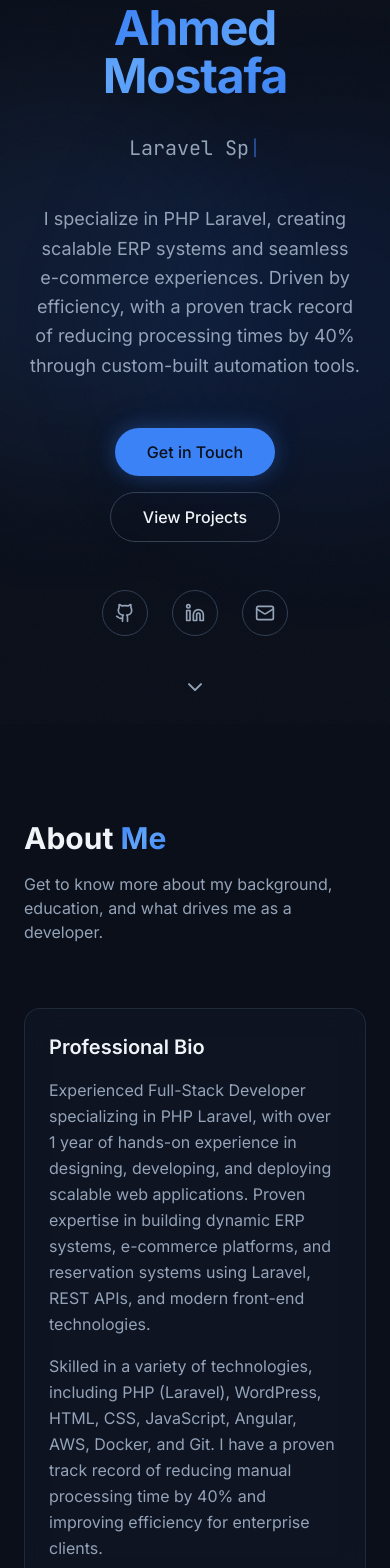
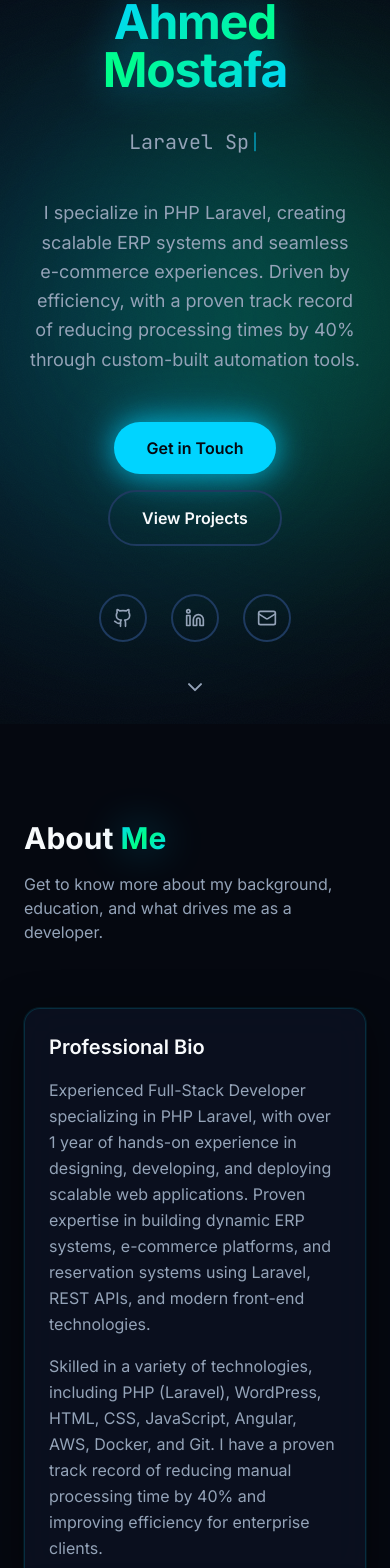
Before and after one commit to ahmedessawy10/porfolio, a Next.js app: page / in a window 390 px wide. Shown: the part 120-1688 px from the top of the page. Built offline with nearby package versions, Linux system fonts and the light colour scheme.

Commit message:
feat: enhance portfolio with saturated colors, shadows, and animations
Update primary color, add deep shadows, and introduce new animations.

Co-authored-by: ahmed_mostaffa_essawy <60954792+ahmedessawy10@users.noreply.github.com>

```diff
--- a/app/globals.css
+++ b/app/globals.css
@@ -1,18 +1,18 @@
 @import "tailwindcss";
 
 @theme inline {
-  --color-background: #0a0f1a;
-  --color-foreground: #f0f4f8;
-  --color-muted: #1e293b;
+  --color-background: #050810;
+  --color-foreground: #f8fafc;
+  --color-muted: #0f172a;
   --color-muted-foreground: #94a3b8;
-  --color-card: #111827;
-  --color-card-foreground: #f0f4f8;
-  --color-border: #334155;
-  --color-primary: #3b82f6;
-  --color-primary-foreground: #0a0f1a;
-  --color-accent: #2563eb;
-  --color-accent-foreground: #f0f4f8;
-  --color-ring: #3b82f6;
+  --color-card: #0c1222;
+  --color-card-foreground: #f8fafc;
+  --color-border: #1e3a5f;
+  --color-primary: #00d4ff;
+  --color-primary-foreground: #050810;
+  --color-accent: #0ea5e9;
+  --color-accent-foreground: #f8fafc;
+  --color-ring: #00d4ff;
   --radius: 0.75rem;
   --font-sans: "Inter", ui-sans-serif, system-ui, sans-serif;
   --font-mono: "JetBrains Mono", ui-monospace, monospace;
@@ -23,8 +23,8 @@ html {
 }
 
 body {
-  background-color: #0a0f1a;
-  color: #f0f4f8;
+  background-color: #050810;
+  color: #f8fafc;
   font-family: var(--font-sans);
 }
 
@@ -41,29 +41,53 @@ body {
 
 /* Glassmorphism utility */
 .glass {
-  background: rgba(17, 24, 39, 0.6);
-  backdrop-filter: blur(16px);
-  border: 1px solid rgba(51, 65, 85, 0.5);
+  background: rgba(12, 18, 34, 0.8);
+  backdrop-filter: blur(20px);
+  border: 1px solid rgba(0, 212, 255, 0.15);
+  box-shadow:
+    0 8px 32px rgba(0, 0, 0, 0.4),
+    0 0 0 1px rgba(0, 212, 255, 0.05),
+    inset 0 1px 0 rgba(255, 255, 255, 0.05);
 }
 
 /* Gradient text */
 .gradient-text {
-  background: linear-gradient(135deg, #3b82f6 0%, #60a5fa 50%, #3b82f6 100%);
+  background: linear-gradient(135deg, #00d4ff 0%, #00ff88 50%, #00d4ff 100%);
   -webkit-background-clip: text;
   -webkit-text-fill-color: transparent;
   background-clip: text;
+  filter: drop-shadow(0 0 20px rgba(0, 212, 255, 0.4));
 }
 
 /* Glow effect */
 .glow {
-  box-shadow: 0 0 20px rgba(59, 130, 246, 0.3),
-              0 0 40px rgba(59, 130, 246, 0.1);
+  box-shadow:
+    0 0 20px rgba(0, 212, 255, 0.5),
+    0 0 40px rgba(0, 212, 255, 0.3),
+    0 0 60px rgba(0, 212, 255, 0.1),
+    0 4px 20px rgba(0, 0, 0, 0.4);
+}
+
+/* Card hover shadow */
+.card-shadow {
+  box-shadow:
+    0 10px 40px rgba(0, 0, 0, 0.5),
+    0 0 0 1px rgba(0, 212, 255, 0.1);
+  transition: all 0.4s cubic-bezier(0.4, 0, 0.2, 1);
+}
+
+.card-shadow:hover {
+  box-shadow:
+    0 20px 60px rgba(0, 0, 0, 0.6),
+    0 0 30px rgba(0, 212, 255, 0.15),
+    0 0 0 1px rgba(0, 212, 255, 0.2);
+  transform: translateY(-4px);
 }
 
 /* Selection */
 ::selection {
-  background: rgba(59, 130, 246, 0.3);
-  color: #f0f4f8;
+  background: rgba(0, 212, 255, 0.3);
+  color: #f8fafc;
 }
 
 /* Scrollbar */
@@ -72,14 +96,54 @@ body {
 }
 
 ::-webkit-scrollbar-track {
-  background: #0a0f1a;
+  background: #050810;
 }
 
 ::-webkit-scrollbar-thumb {
-  background: #334155;
+  background: linear-gradient(180deg, #00d4ff 0%, #0ea5e9 100%);
   border-radius: 4px;
 }
 
 ::-webkit-scrollbar-thumb:hover {
-  background: #94a3b8;
+  background: linear-gradient(180deg, #00ff88 0%, #00d4ff 100%);
 }
+
+/* Pulse animation for buttons */
+@keyframes pulse-glow {
+  0%, 100% {
+    box-shadow:
+      0 0 20px rgba(0, 212, 255, 0.5),
+      0 0 40px rgba(0, 212, 255, 0.3);
+  }
+  50% {
+    box-shadow:
+      0 0 30px rgba(0, 212, 255, 0.7),
+      0 0 60px rgba(0, 212, 255, 0.4);
+  }
+}
+
+.pulse-glow {
+  animation: pulse-glow 2s ease-in-out infinite;
+}
+
+/* Floating animation */
+@keyframes float {
+  0%, 100% { transform: translateY(0px); }
+  50% { transform: translateY(-10px); }
+}
+
+.float {
+  animation: float 3s ease-in-out infinite;
+}
+
+/* Shimmer effect */
+@keyframes shimmer {
+  0% { background-position: -200% 0; }
+  100% { background-position: 200% 0; }
+}
+
+.shimmer {
+  background: linear-gradient(90deg, transparent 0%, rgba(0, 212, 255, 0.1) 50%, transparent 100%);
+  background-size: 200% 100%;
+  animation: shimmer 3s linear infinite;
+}
--- a/components/about.tsx
+++ b/components/about.tsx
@@ -41,7 +41,8 @@ export function About() {
             initial={{ opacity: 0, y: 40 }}
             animate={isInView ? { opacity: 1, y: 0 } : {}}
             transition={{ duration: 0.6, delay: 0.1 }}
-            className="md:col-span-2 glass rounded-2xl p-6 md:p-8"
+            whileHover={{ y: -5, transition: { duration: 0.3 } }}
+            className="md:col-span-2 glass rounded-2xl p-6 md:p-8 card-shadow hover:shadow-[0_20px_60px_rgba(0,0,0,0.6),0_0_30px_rgba(0,212,255,0.15)]"
           >
             <h3 className="text-xl font-semibold mb-4 text-foreground">
               Professional Bio
@@ -66,9 +67,15 @@ export function About() {
             initial={{ opacity: 0, y: 40 }}
             animate={isInView ? { opacity: 1, y: 0 } : {}}
             transition={{ duration: 0.6, delay: 0.2 }}
-            className="glass rounded-2xl p-6 flex flex-col justify-between"
+            whileHover={{ y: -5, scale: 1.02, transition: { duration: 0.3 } }}
+            className="glass rounded-2xl p-6 flex flex-col justify-between card-shadow"
           >
-            <MapPin className="h-8 w-8 text-primary mb-4" />
+            <motion.div
+              animate={{ y: [0, -5, 0] }}
+              transition={{ duration: 2, repeat: Infinity, ease: "easeInOut" }}
+            >
+              <MapPin className="h-8 w-8 text-primary drop-shadow-[0_0_10px_rgba(0,212,255,0.5)]" />
+            </motion.div>
             <div>
               <p className="text-sm text-muted-foreground mb-1">Based in</p>
               <p className="text-xl font-semibold text-foreground">
@@ -82,9 +89,10 @@ export function About() {
             initial={{ opacity: 0, y: 40 }}
             animate={isInView ? { opacity: 1, y: 0 } : {}}
             transition={{ duration: 0.6, delay: 0.3 }}
-            className="glass rounded-2xl p-6"
+            whileHover={{ y: -5, scale: 1.02, transition: { duration: 0.3 } }}
+            className="glass rounded-2xl p-6 card-shadow"
           >
-            <GraduationCap className="h-8 w-8 text-primary mb-4" />
+            <GraduationCap className="h-8 w-8 text-primary mb-4 drop-shadow-[0_0_10px_rgba(0,212,255,0.5)]" />
             <p className="text-sm text-muted-foreground mb-1">Education</p>
             <p className="text-lg font-semibold text-foreground mb-2">
               Bachelor of Computer Science
@@ -99,9 +107,10 @@ export function About() {
             initial={{ opacity: 0, y: 40 }}
             animate={isInView ? { opacity: 1, y: 0 } : {}}
             transition={{ duration: 0.6, delay: 0.4 }}
-            className="glass rounded-2xl p-6"
+            whileHover={{ y: -5, scale: 1.02, transition: { duration: 0.3 } }}
+            className="glass rounded-2xl p-6 card-shadow"
           >
-            <Award className="h-8 w-8 text-primary mb-4" />
+            <Award className="h-8 w-8 text-primary mb-4 drop-shadow-[0_0_10px_rgba(0,212,255,0.5)]" />
             <p className="text-sm text-muted-foreground mb-1">Certification</p>
             <p className="text-lg font-semibold text-foreground mb-2">
               Intensive Training Program
@@ -116,9 +125,10 @@ export function About() {
             initial={{ opacity: 0, y: 40 }}
             animate={isInView ? { opacity: 1, y: 0 } : {}}
             transition={{ duration: 0.6, delay: 0.5 }}
-            className="glass rounded-2xl p-6"
+            whileHover={{ y: -5, scale: 1.02, transition: { duration: 0.3 } }}
+            className="glass rounded-2xl p-6 card-shadow"
           >
-            <Calendar className="h-8 w-8 text-primary mb-4" />
+            <Calendar className="h-8 w-8 text-primary mb-4 drop-shadow-[0_0_10px_rgba(0,212,255,0.5)]" />
             <p className="text-sm text-muted-foreground mb-3">Languages</p>
             <div className="flex flex-wrap gap-2">
               <span className="px-3 py-1 rounded-full bg-muted text-sm text-foreground">
@@ -139,15 +149,23 @@ export function About() {
           className="grid grid-cols-2 md:grid-cols-4 gap-4 mt-8"
         >
           {stats.map((stat, index) => (
-            <div
+            <motion.div
               key={index}
-              className="glass rounded-2xl p-6 text-center"
+              initial={{ opacity: 0, scale: 0.9 }}
+              animate={isInView ? { opacity: 1, scale: 1 } : {}}
+              transition={{ duration: 0.5, delay: 0.7 + index * 0.1 }}
+              whileHover={{ y: -8, scale: 1.05, transition: { duration: 0.3 } }}
+              className="glass rounded-2xl p-6 text-center card-shadow hover:shadow-[0_20px_60px_rgba(0,0,0,0.6),0_0_40px_rgba(0,212,255,0.2)]"
             >
-              <p className="text-3xl md:text-4xl font-bold gradient-text mb-2">
+              <motion.p
+                className="text-3xl md:text-4xl font-bold gradient-text mb-2"
+                animate={{ scale: [1, 1.05, 1] }}
+                transition={{ duration: 2, repeat: Infinity, delay: index * 0.5 }}
+              >
                 {stat.value}
-              </p>
+              </motion.p>
               <p className="text-sm text-muted-foreground">{stat.label}</p>
-            </div>
+            </motion.div>
           ))}
         </motion.div>
       </div>
--- a/components/hero.tsx
+++ b/components/hero.tsx
@@ -43,10 +43,32 @@ export function Hero() {
 
   return (
     <section className="relative min-h-screen flex items-center justify-center px-6 overflow-hidden">
-      {/* Background gradient orbs */}
+      {/* Background gradient orbs with animation */}
       <div className="absolute inset-0 overflow-hidden pointer-events-none">
-        <div className="absolute top-1/4 -left-32 w-96 h-96 bg-primary/10 rounded-full blur-3xl" />
-        <div className="absolute bottom-1/4 -right-32 w-96 h-96 bg-accent/10 rounded-full blur-3xl" />
+        <motion.div
+          animate={{
+            scale: [1, 1.2, 1],
+            opacity: [0.15, 0.25, 0.15],
+          }}
+          transition={{ duration: 8, repeat: Infinity, ease: "easeInOut" }}
+          className="absolute top-1/4 -left-32 w-[500px] h-[500px] bg-[#00d4ff] rounded-full blur-[120px]"
+        />
+        <motion.div
+          animate={{
+            scale: [1.2, 1, 1.2],
+            opacity: [0.1, 0.2, 0.1],
+          }}
+          transition={{ duration: 10, repeat: Infinity, ease: "easeInOut" }}
+          className="absolute bottom-1/4 -right-32 w-[400px] h-[400px] bg-[#00ff88] rounded-full blur-[100px]"
+        />
+        <motion.div
+          animate={{
+            y: [0, -30, 0],
+            opacity: [0.05, 0.1, 0.05],
+          }}
+          transition={{ duration: 6, repeat: Infinity, ease: "easeInOut" }}
+          className="absolute top-1/2 left-1/2 -translate-x-1/2 -translate-y-1/2 w-[600px] h-[600px] bg-[#0ea5e9] rounded-full blur-[150px]"
+        />
       </div>
 
       <div className="relative z-10 max-w-4xl mx-auto text-center">
@@ -98,18 +120,22 @@ export function Hero() {
           transition={{ duration: 0.6, delay: 0.4 }}
           className="flex flex-wrap items-center justify-center gap-4"
         >
-          <a
+          <motion.a
             href="#contact"
-            className="px-8 py-3 rounded-full bg-primary text-primary-foreground font-medium hover:opacity-90 transition-opacity glow"
+            whileHover={{ scale: 1.05 }}
+            whileTap={{ scale: 0.98 }}
+            className="px-8 py-3.5 rounded-full bg-primary text-primary-foreground font-semibold pulse-glow shadow-[0_0_30px_rgba(0,212,255,0.4)] hover:shadow-[0_0_50px_rgba(0,212,255,0.6)] transition-all duration-300"
           >
             Get in Touch
-          </a>
-          <a
+          </motion.a>
+          <motion.a
             href="#projects"
-            className="px-8 py-3 rounded-full border border-border text-foreground font-medium hover:border-primary transition-colors"
+            whileHover={{ scale: 1.05, borderColor: "#00d4ff" }}
+            whileTap={{ scale: 0.98 }}
+            className="px-8 py-3.5 rounded-full border-2 border-border text-foreground font-semibold hover:border-primary hover:shadow-[0_0_20px_rgba(0,212,255,0.3)] transition-all duration-300"
           >
             View Projects
-          </a>
+          </motion.a>
         </motion.div>
 
         <motion.div
@@ -118,31 +144,37 @@ export function Hero() {
           transition={{ duration: 0.6, delay: 0.5 }}
           className="flex items-center justify-center gap-6 mt-12"
         >
-          <a
+          <motion.a
             href="https://github.com/ahmedessawy10"
             target="_blank"
             rel="noopener noreferrer"
-            className="p-3 rounded-full border border-border text-muted-foreground hover:text-foreground hover:border-primary transition-all"
+            whileHover={{ scale: 1.15, y: -3 }}
+            whileTap={{ scale: 0.95 }}
+            className="p-3 rounded-full border-2 border-border text-muted-foreground hover:text-primary hover:border-primary hover:shadow-[0_0_20px_rgba(0,212,255,0.4)] transition-all duration-300"
             aria-label="GitHub"
           >
             <Github className="h-5 w-5" />
-          </a>
-          <a
+          </motion.a>
+          <motion.a
             href="https://www.linkedin.com/in/ahmed-mostafa-essawy-1106b31a1"
             target="_blank"
             rel="noopener noreferrer"
-            className="p-3 rounded-full border border-border text-muted-foreground hover:text-foreground hover:border-primary transition-all"
+            whileHover={{ scale: 1.15, y: -3 }}
+            whileTap={{ scale: 0.95 }}
+            className="p-3 rounded-full border-2 border-border text-muted-foreground hover:text-primary hover:border-primary hover:shadow-[0_0_20px_rgba(0,212,255,0.4)] transition-all duration-300"
             aria-label="LinkedIn"
           >
             <Linkedin className="h-5 w-5" />
-          </a>
-          <a
+          </motion.a>
+          <motion.a
             href="mailto:elessawy238@gmail.com"
-            className="p-3 rounded-full border border-border text-muted-foreground hover:text-foreground hover:border-primary transition-all"
+            whileHover={{ scale: 1.15, y: -3 }}
+            whileTap={{ scale: 0.95 }}
+            className="p-3 rounded-full border-2 border-border text-muted-foreground hover:text-primary hover:border-primary hover:shadow-[0_0_20px_rgba(0,212,255,0.4)] transition-all duration-300"
             aria-label="Email"
           >
             <Mail className="h-5 w-5" />
-          </a>
+          </motion.a>
         </motion.div>
       </div>
 
--- a/components/projects.tsx
+++ b/components/projects.tsx
@@ -100,7 +100,7 @@ function ProjectCard({ project, index }: { project: Project; index: number }) {
       onMouseMove={handleMouseMove}
       onMouseEnter={() => setIsHovered(true)}
       onMouseLeave={handleMouseLeave}
-      className="glass rounded-2xl p-6 relative group cursor-pointer"
+      className="glass rounded-2xl p-6 relative group cursor-pointer card-shadow hover:shadow-[0_25px_70px_rgba(0,0,0,0.7),0_0_40px_rgba(0,212,255,0.2)]"
     >
       {/* Category Badge */}
       <div className="absolute top-4 right-4">
@@ -110,7 +110,7 @@ function ProjectCard({ project, index }: { project: Project; index: number }) {
       </div>
 
       <div className="mb-4">
-        <Layers className="h-10 w-10 text-primary mb-4" />
+        <Layers className="h-10 w-10 text-primary mb-4 drop-shadow-[0_0_15px_rgba(0,212,255,0.6)]" />
         <h3 className="text-xl font-semibold text-foreground mb-2">
           {project.title}
         </h3>
@@ -157,7 +157,7 @@ function ProjectCard({ project, index }: { project: Project; index: number }) {
       <motion.div
         className="absolute inset-0 rounded-2xl pointer-events-none"
         style={{
-          background: `radial-gradient(600px circle at ${x.get() * 100 + 50}% ${y.get() * 100 + 50}%, oklch(0.65 0.18 230 / 0.1), transparent 40%)`,
+          background: `radial-gradient(600px circle at ${x.get() * 100 + 50}% ${y.get() * 100 + 50}%, rgba(0, 212, 255, 0.15), transparent 40%)`,
         }}
         animate={{ opacity: isHovered ? 1 : 0 }}
         transition={{ duration: 0.3 }}
```
Also changed, not shown: components/contact.tsx (+29 -18 lines), components/experience.tsx (+9 -4 lines), components/skills.tsx (+17 -7 lines).
